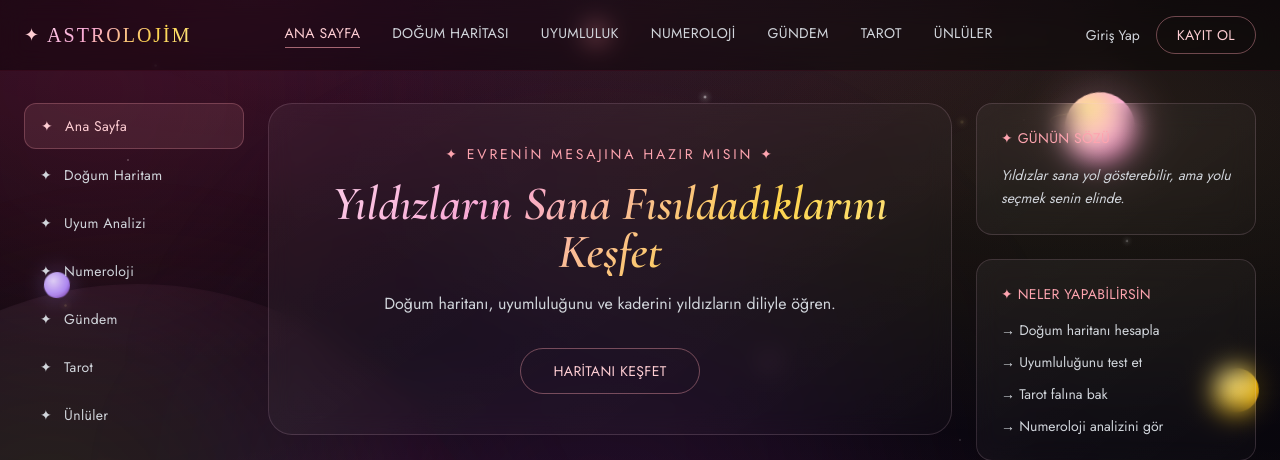
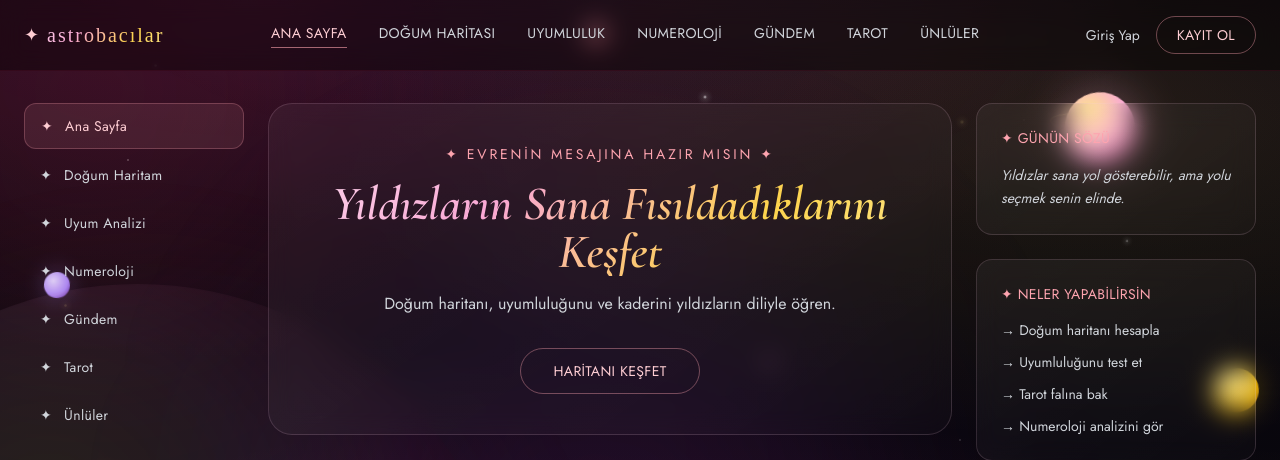
Before and after one commit to busraoren/astroloji_website, a Django app: page / in a window 1280 px wide; the page is wider, and only the part inside the window is pictured. Shown: the top 460 px of that part. Run offline with Django 4.2, Linux system fonts and the light colour scheme; data that the repository does not hold is empty; some libraries are stand-ins or nearby versions; some web fonts are replaced.

Commit message:
logo revizasyonu edildi.

```diff
--- a/burcs/templates/burcs/base.html
+++ b/burcs/templates/burcs/base.html
@@ -240,7 +240,7 @@
         <div class="max-w-7xl mx-auto px-6 py-4 flex items-center justify-between">
             <a href="{% url 'anasayfa' %}" class="flex items-center gap-2">
                 <span class="text-lg text-rose-200">✦</span>
-                <span class="font-mistik text-xl text-gradient-gold">ASTROLOJİM</span>
+                <span class="font-mistik text-xl text-gradient-gold">astrobacılar</span>
             </a>
 
             <div class="hidden md:flex items-center gap-8 text-sm tracking-wide font-normal">
```
